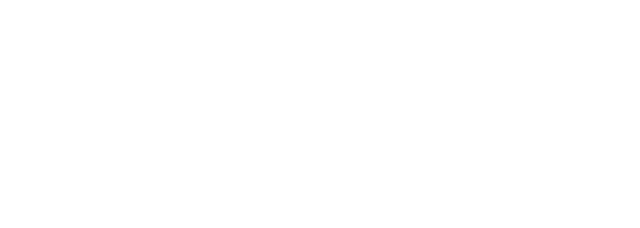
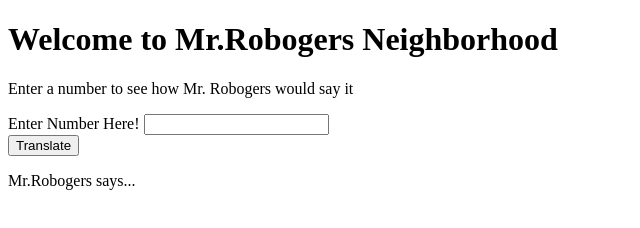
Before and after one commit to SJerrod/Mr.Robogers-Neighborhood, a plain HTML site: page index.html in a window 1280 px wide. Shown: the whole page, without its empty margins (0-640 px from the left). Drawn offline with Linux system fonts and the light colour scheme.

Commit message:
Add HTML with basic layout

```diff
--- a/index.html
+++ b/index.html
@@ -6,6 +6,21 @@
   <title>Mr.Robogers Neighborhood</title>
 </head>
 <body>
-
+  <div class="jumbotron">
+    <h1>Welcome to Mr.Robogers Neighborhood</h1>
+    <p>Enter a number to see how Mr. Robogers would say it</p>
+  </div>
+  <div class="container">
+    <form>
+      <div class="form-group">
+        <label for="inputNumber">Enter Number Here!</label>
+        <input type="text" id="number" class="form-control">
+      </div>
+      <button class="btn" type="submit">Translate</button>
+    </form>
+  </div>
+  <div class="answer">
+    <p>Mr.Robogers says...<span id="answer"></span></p>
+  </div>
 </body>
 </html>
```
